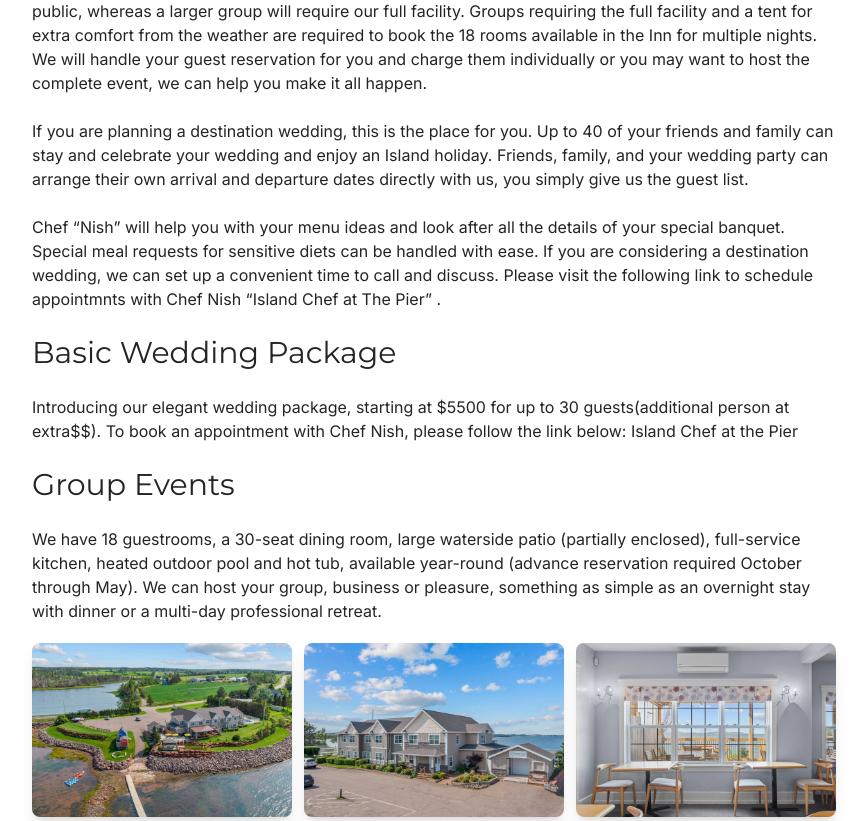
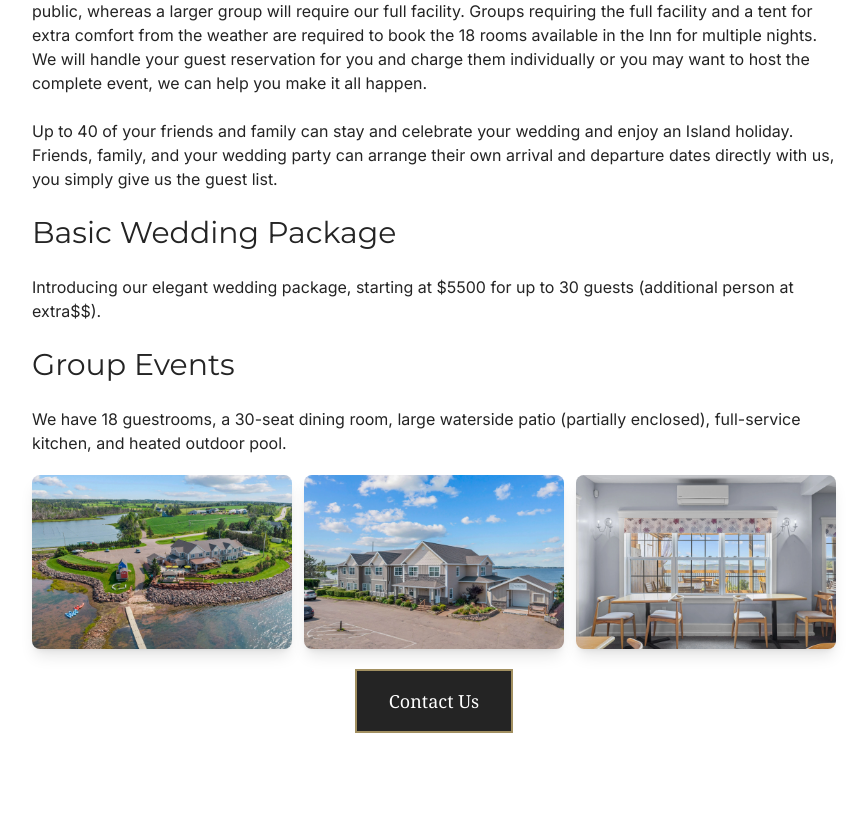
Before and after one commit to evanlarkin10/pier-website, a Next.js app: page /wedding-events in a window 1280 px wide. Shown: the part 660-1481 px from the top of the page, without its empty margins (364-1231 px from the left). Built offline with nearby package versions, Linux system fonts and the light colour scheme.

Commit message:
Tweaks pricing, wording, may 2026

```diff
--- a/src/components/Headers/index.tsx
+++ b/src/components/Headers/index.tsx
@@ -21,7 +21,6 @@ export default function Header({}: HeaderProps) {
       text: "Packages",
       subMenu: [
         { href: "/golf-packages", text: "Cavendish Beach Golf" },
-        { href: "/romance-packages", text: "Romance Packages" },
         { href: "/anne-of-green-gables", text: "Anne of Green Gables" },
         { href: "/wedding-events", text: "Weddings & Events" },
       ],
--- a/src/components/Price/index.tsx
+++ b/src/components/Price/index.tsx
@@ -2,14 +2,16 @@ import Text from "@/components/Text";
 
 const Price = ({
   price,
+  from,
   additionalClasses,
 }: {
   price: string;
+  from?: boolean;
   additionalClasses?: string;
 }) => {
   return (
     <Text variant="h3" tag="span" additionalClasses={additionalClasses}>
-      ${price} <span className="text-sm">+HST / Night</span>
+      {from && "From "}${price} <span className="text-sm">+HST / Night</span>
     </Text>
   );
 };
--- a/src/pages/wedding-events.tsx
+++ b/src/pages/wedding-events.tsx
@@ -44,24 +44,13 @@ export default function WeddingEvents() {
                 them individually or you may want to host the complete event, we
                 can help you make it all happen.
               </Text>
-              <br />
+                      <br />
               <br />
               <Text variant="p">
-                If you are planning a destination wedding, this is the place for
-                you. Up to 40 of your friends and family can stay and celebrate
+                Up to 40 of your friends and family can stay and celebrate
                 your wedding and enjoy an Island holiday. Friends, family, and
                 your wedding party can arrange their own arrival and departure
                 dates directly with us, you simply give us the guest list.
-              </Text>
-              <br />
-              <br />
-              <Text variant="p">
-                Chef “Nish” will help you with your menu ideas and look after
-                all the details of your special banquet. Special meal requests
-                for sensitive diets can be handled with ease. If you are
-                considering a destination wedding, we can set up a convenient
-                time to call and discuss. Please visit the following link to
-                schedule appointmnts with Chef Nish “Island Chef at The Pier” .
               </Text>
               <br />
               <br />
@@ -69,9 +58,7 @@ export default function WeddingEvents() {
               <br />
               <Text variant="p">
                 Introducing our elegant wedding package, starting at $5500 for
-                up to 30 guests(additional person at extra$$). To book an
-                appointment with Chef Nish, please follow the link below: Island
-                Chef at the Pier
+                up to 30 guests (additional person at extra$$).
               </Text>
               <br />
               <br />
@@ -79,11 +66,8 @@ export default function WeddingEvents() {
               <br />
               <Text variant="p">
                 We have 18 guestrooms, a 30-seat dining room, large waterside
-                patio (partially enclosed), full-service kitchen, heated outdoor
-                pool and hot tub, available year-round (advance reservation
-                required October through May). We can host your group, business
-                or pleasure, something as simple as an overnight stay with
-                dinner or a multi-day professional retreat.
+                patio (partially enclosed), full-service kitchen, and heated
+                outdoor pool.
               </Text>
             </div>
             <div className="flex flex-col sm:!flex-row gap-3">
--- a/src/sections/rooms/Double.tsx
+++ b/src/sections/rooms/Double.tsx
@@ -16,8 +16,7 @@ export default function SuiteRoom() {
         "Coffee Maker",
         "Individual heat and A/C",
         "Electronic keys with 24 hour access",
-        "Access to washer & dryer ($)",
-        "Heat outdoor pool & hot tub",
+        "Heated outdoor pool",
         "Smart TV`s",
         "Hair Dryer",
         "Fridge",
@@ -31,7 +30,8 @@ export default function SuiteRoom() {
                 <Text variant="h3" additionalClasses="mb-3">
                   Double Room &nbsp;
                   <Price
-                    price="169"
+                    price="189"
+                    from
                     additionalClasses="text-secondary font-notoSerif"
                   />
                 </Text>
--- a/src/sections/rooms/JuniorSuite.tsx
+++ b/src/sections/rooms/JuniorSuite.tsx
@@ -21,8 +21,7 @@ export default function JuniorSuiteRoom() {
         "Coffee Maker",
         "Individual heat and A/C",
         "Electronic keys with 24 hour access",
-        "Access to washer & dryer ($)",
-        "Heat outdoor pool & hot tub",
+        "Heated outdoor pool",
         "Smart TV`s",
         "Hair Dryer",
         "Fridge",
@@ -36,7 +35,8 @@ export default function JuniorSuiteRoom() {
                 <Text variant="h3" additionalClasses="mb-3">
                   Junior Suite &nbsp;
                   <Price
-                    price="199"
+                    price="229"
+                    from
                     additionalClasses="text-secondary font-notoSerif"
                   />
                 </Text>
--- a/src/sections/rooms/Standard.tsx
+++ b/src/sections/rooms/Standard.tsx
@@ -20,8 +20,7 @@ export default function StandardRoom() {
         "Coffee Maker",
         "Individual heat and A/C",
         "Electronic keys with 24 hour access",
-        "Access to washer & dryer ($)",
-        "Heat outdoor pool & hot tub",
+        "Heated outdoor pool",
         "Smart TV`s",
         "Hair Dryer",
         "Fridge",
@@ -35,7 +34,8 @@ export default function StandardRoom() {
                 <Text variant="h3" additionalClasses="mb-3">
                   Standard &nbsp;
                   <Price
-                    price="149"
+                    price="159"
+                    from
                     additionalClasses="text-secondary font-notoSerif"
                   />
                 </Text>
--- a/src/sections/rooms/StandardPlus.tsx
+++ b/src/sections/rooms/StandardPlus.tsx
@@ -20,8 +20,7 @@ export default function StandardPlusRoom() {
         "Coffee Maker",
         "Individual heat and A/C",
         "Electronic keys with 24 hour access",
-        "Access to washer & dryer ($)",
-        "Heat outdoor pool & hot tub",
+        "Heated outdoor pool",
         "Smart TV`s",
         "Hair Dryer",
         "Fridge",
@@ -35,7 +34,8 @@ export default function StandardPlusRoom() {
                 <Text variant="h3" additionalClasses="mb-3">
                   Standard Plus &nbsp;
                   <Price
-                    price="169"
+                    price="189"
+                    from
                     additionalClasses="text-secondary font-notoSerif"
                   />
                 </Text>
--- a/src/sections/rooms/Suite.tsx
+++ b/src/sections/rooms/Suite.tsx
@@ -20,8 +20,7 @@ export default function SuiteRoom() {
         "Coffee Maker",
         "Individual heat and A/C",
         "Electronic keys with 24 hour access",
-        "Access to washer & dryer ($)",
-        "Heat outdoor pool & hot tub",
+        "Heated outdoor pool",
         "Smart TV`s",
         "Hair Dryer",
         "Fridge",
@@ -35,7 +34,8 @@ export default function SuiteRoom() {
                 <Text variant="h3" additionalClasses="mb-3">
                   Suites &nbsp;
                   <Price
-                    price="229"
+                    price="259"
+                    from
                     additionalClasses="text-secondary font-notoSerif"
                   />
                 </Text>
```
